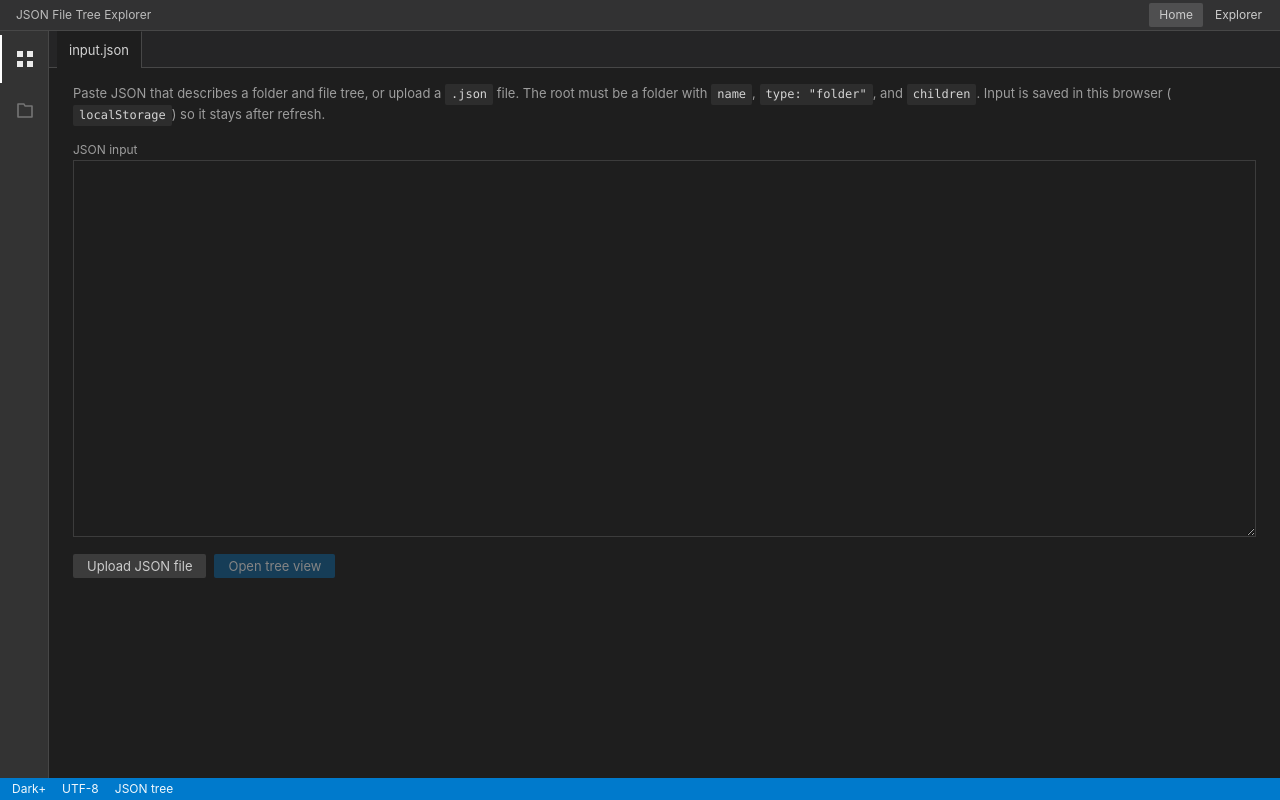
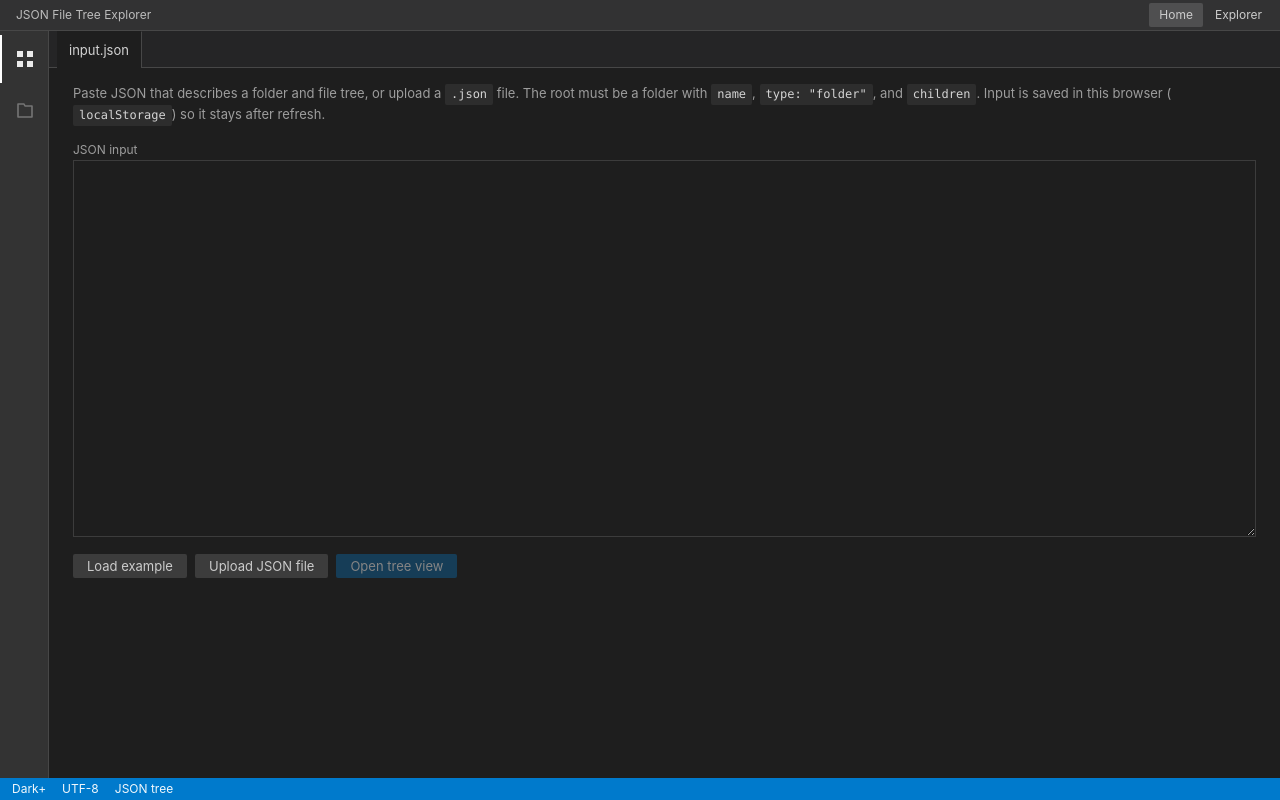
Before and after one commit to leczyckibartek/json-file-tree-explorer, a React (Vite) app: page / in a window 1280 px wide. Built offline with nearby package versions, Linux system fonts and the light colour scheme.

Commit message:
feat: add example directory tree and load example button in JsonInput for easier testing

```diff
--- a/src/components/JsonInput.tsx
+++ b/src/components/JsonInput.tsx
@@ -1,6 +1,7 @@
 import { useEffect, useState } from "react"
 import { useNavigate } from "react-router-dom"
 import JsonFileUpload from '@/components/JsonFileUpload'
+import { exampleDirectoryTree } from '@/data/exampleDirectoryTree'
 import type { FolderNode } from '@/lib/types'
 import { loadJsonText, saveJsonText } from '@/lib/storage'
 import { parseDirectoryTreeJsonText } from '@/lib/validation'
@@ -38,6 +39,16 @@ export default function JsonInput() {
 			)}
 
 			<div className="vscode-editor-toolbar">
+				<button
+					type="button"
+					className="vscode-btn vscode-btn-secondary"
+					onClick={() => {
+						setError(null)
+						setJsonText(JSON.stringify(exampleDirectoryTree, null, 2))
+					}}
+				>
+					Load example
+				</button>
 				<JsonFileUpload
 					onLoaded={(text) => {
 						setError(null)
--- /dev/null
+++ b/src/data/exampleDirectoryTree.ts
@@ -0,0 +1,20 @@
+
+export const exampleDirectoryTree = {
+	name: 'root',
+	type: 'folder',
+	children: [
+		{
+			name: 'src',
+			type: 'folder',
+			children: [
+				{ name: 'index.ts', type: 'file', size: 1024 },
+				{
+					name: 'components',
+					type: 'folder',
+					children: [{ name: 'Button.tsx', type: 'file', size: 512 }],
+				},
+			],
+		},
+		{ name: 'package.json', type: 'file', size: 300 },
+	],
+}
```
